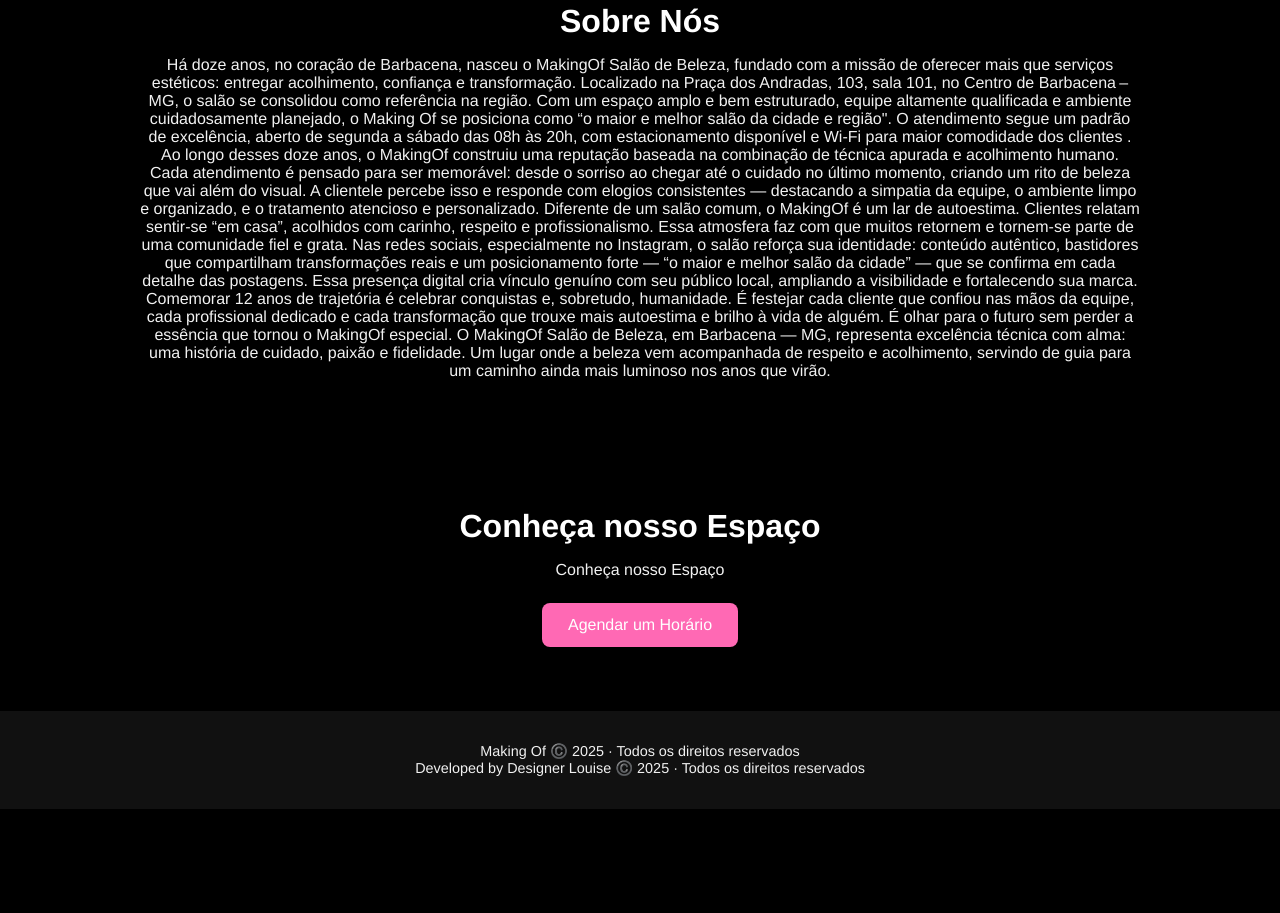
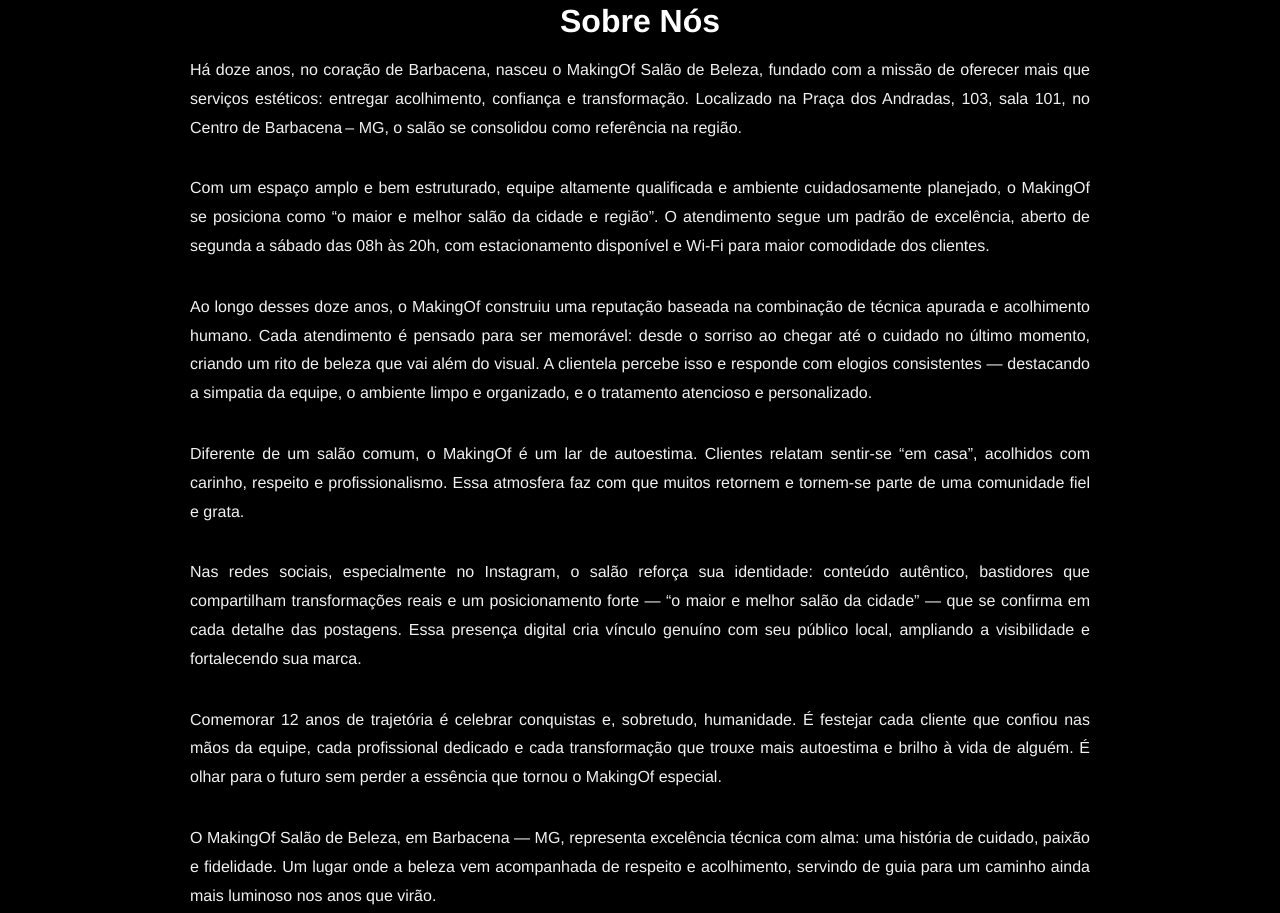
Before and after one commit to designerlouise/Making-OF-2, a plain HTML site: page index.html in a window 1280 px wide. Shown: the part 861-1774 px from the top of the page. Before the commit the page ends 1670 px from the top, so only its background shows below. Drawn offline with Linux system fonts and the light colour scheme.

Commit message:
Update index.html

```diff
--- a/index.html
+++ b/index.html
@@ -8,44 +8,46 @@
 </head>
 <body>
 
-  <!-- 🔻 LOGOMARCA FIXA (substitua 'logo.png' pela sua logo) -->
+  <!-- 🔻 LOGOMARCA FIXA -->
   <div class="logo-fixa">
     <img src="logo.png" alt="Logo Estúdio Louise" />
   </div>
 
-  <!-- 🔻 VÍDEO DE ABERTURA (substitua 'video.mp4' pelo seu vídeo) -->
+  <!-- 🔻 VÍDEO DE ABERTURA -->
   <div class="video-header">
     <video autoplay muted loop playsinline>
       <source src="video.mp4" type="video/mp4" />
       Seu navegador não suporta vídeo.
     </video>
     <div class="overlay">
-      <h1>Bem-vinda ao <span class="highlight">Making Of</span></h1>
+      <h1>Bem-vindo ao <span class="highlight">Making OF</span></h1>
     </div>
   </div>
 
+  <!-- 🔻 SOBRE NÓS -->
   <section class="sobre">
     <div class="container">
       <h2>Sobre Nós</h2>
-      <p>Há doze anos, no coração de Barbacena, nasceu o MakingOf Salão de Beleza, fundado com a missão de oferecer mais que serviços estéticos: entregar acolhimento, confiança e transformação. Localizado na Praça dos Andradas, 103, sala 101, no Centro de Barbacena – MG, o salão se consolidou como referência na região.
-Com um espaço amplo e bem estruturado, equipe altamente qualificada e ambiente cuidadosamente planejado, o Making Of se posiciona como “o maior e melhor salão da cidade e região".
+      <div class="texto-apresentacao">
+        <p>Há doze anos, no coração de Barbacena, nasceu o MakingOf Salão de Beleza, fundado com a missão de oferecer mais que serviços estéticos: entregar acolhimento, confiança e transformação. Localizado na Praça dos Andradas, 103, sala 101, no Centro de Barbacena – MG, o salão se consolidou como referência na região.</p>
 
-        O atendimento segue um padrão de excelência, aberto de segunda a sábado das 08h às 20h, com estacionamento disponível e Wi‑Fi para maior comodidade dos clientes  .
-Ao longo desses doze anos, o MakingOf construiu uma reputação baseada na combinação de técnica apurada e acolhimento humano.
+        <p>Com um espaço amplo e bem estruturado, equipe altamente qualificada e ambiente cuidadosamente planejado, o MakingOf se posiciona como “o maior e melhor salão da cidade e região”. O atendimento segue um padrão de excelência, aberto de segunda a sábado das 08h às 20h, com estacionamento disponível e Wi‑Fi para maior comodidade dos clientes.</p>
 
-        Cada atendimento é pensado para ser memorável: desde o sorriso ao chegar até o cuidado no último momento, criando um rito de beleza que vai além do visual. A clientele percebe isso e responde com elogios consistentes — destacando a simpatia da equipe, o ambiente limpo e organizado, e o tratamento atencioso e personalizado.
-Diferente de um salão comum, o MakingOf é um lar de autoestima.
+        <p>Ao longo desses doze anos, o MakingOf construiu uma reputação baseada na combinação de técnica apurada e acolhimento humano. Cada atendimento é pensado para ser memorável: desde o sorriso ao chegar até o cuidado no último momento, criando um rito de beleza que vai além do visual. A clientela percebe isso e responde com elogios consistentes — destacando a simpatia da equipe, o ambiente limpo e organizado, e o tratamento atencioso e personalizado.</p>
 
-        Clientes relatam sentir-se “em casa”, acolhidos com carinho, respeito e profissionalismo. Essa atmosfera faz com que muitos retornem e tornem-se parte de uma comunidade fiel e grata.
-Nas redes sociais, especialmente no Instagram, o salão reforça sua identidade: conteúdo autêntico, bastidores que compartilham transformações reais e um posicionamento forte — “o maior e melhor salão da cidade” — que se confirma em cada detalhe das postagens.
+        <p>Diferente de um salão comum, o MakingOf é um lar de autoestima. Clientes relatam sentir-se “em casa”, acolhidos com carinho, respeito e profissionalismo. Essa atmosfera faz com que muitos retornem e tornem-se parte de uma comunidade fiel e grata.</p>
 
-        Essa presença digital cria vínculo genuíno com seu público local, ampliando a visibilidade e fortalecendo sua marca.
-Comemorar 12 anos de trajetória é celebrar conquistas e, sobretudo, humanidade. É festejar cada cliente que confiou nas mãos da equipe, cada profissional dedicado e cada transformação que trouxe mais autoestima e brilho à vida de alguém. É olhar para o futuro sem perder a essência que tornou o MakingOf especial.
+        <p>Nas redes sociais, especialmente no Instagram, o salão reforça sua identidade: conteúdo autêntico, bastidores que compartilham transformações reais e um posicionamento forte — “o maior e melhor salão da cidade” — que se confirma em cada detalhe das postagens. Essa presença digital cria vínculo genuíno com seu público local, ampliando a visibilidade e fortalecendo sua marca.</p>
 
-        O MakingOf Salão de Beleza, em Barbacena — MG, representa excelência técnica com alma: uma história de cuidado, paixão e fidelidade. Um lugar onde a beleza vem acompanhada de respeito e acolhimento, servindo de guia para um caminho ainda mais luminoso nos anos que virão.</div>
+        <p>Comemorar 12 anos de trajetória é celebrar conquistas e, sobretudo, humanidade. É festejar cada cliente que confiou nas mãos da equipe, cada profissional dedicado e cada transformação que trouxe mais autoestima e brilho à vida de alguém. É olhar para o futuro sem perder a essência que tornou o MakingOf especial.</p>
+
+        <p>O MakingOf Salão de Beleza, em Barbacena — MG, representa excelência técnica com alma: uma história de cuidado, paixão e fidelidade. Um lugar onde a beleza vem acompanhada de respeito e acolhimento, servindo de guia para um caminho ainda mais luminoso nos anos que virão.</p>
+      </div>
+    </div>
   </section>
 
-  <section id="agendar" class="secao nosso espaço">
+  <!-- 🔻 ESPAÇO -->
+  <section id="agendar" class="secao nosso-espaco">
     <div class="container">
       <h2>Conheça nosso Espaço</h2>
       <p>Conheça nosso Espaço</p>
@@ -53,6 +55,7 @@ Comemorar 12 anos de trajetória é celebrar conquistas e, sobretudo, humanidade
     </div>
   </section>
 
+  <!-- 🔻 RODAPÉ -->
   <footer>
     <p>Making Of ©️ 2025 · Todos os direitos reservados</p>
     <p>Developed by Designer Louise ©️ 2025 · Todos os direitos reservados</p>
```
